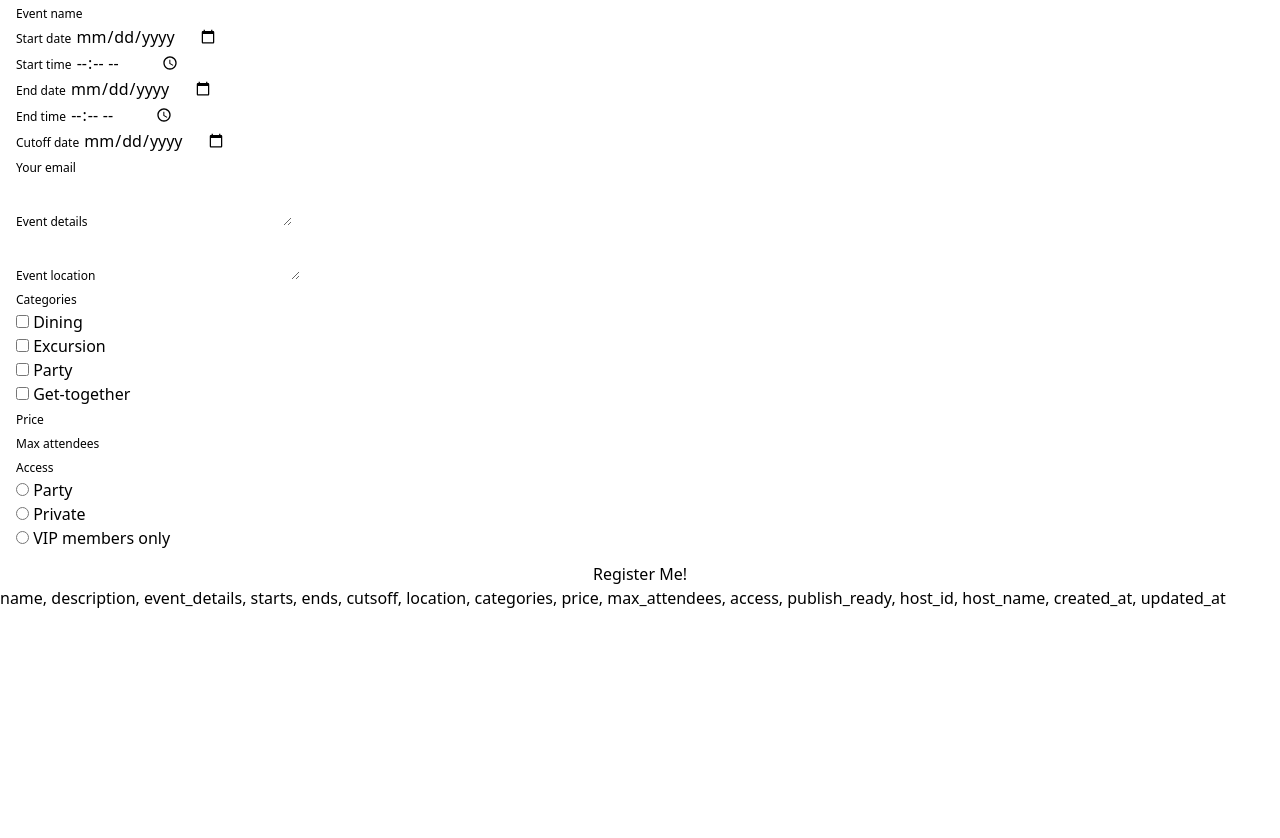
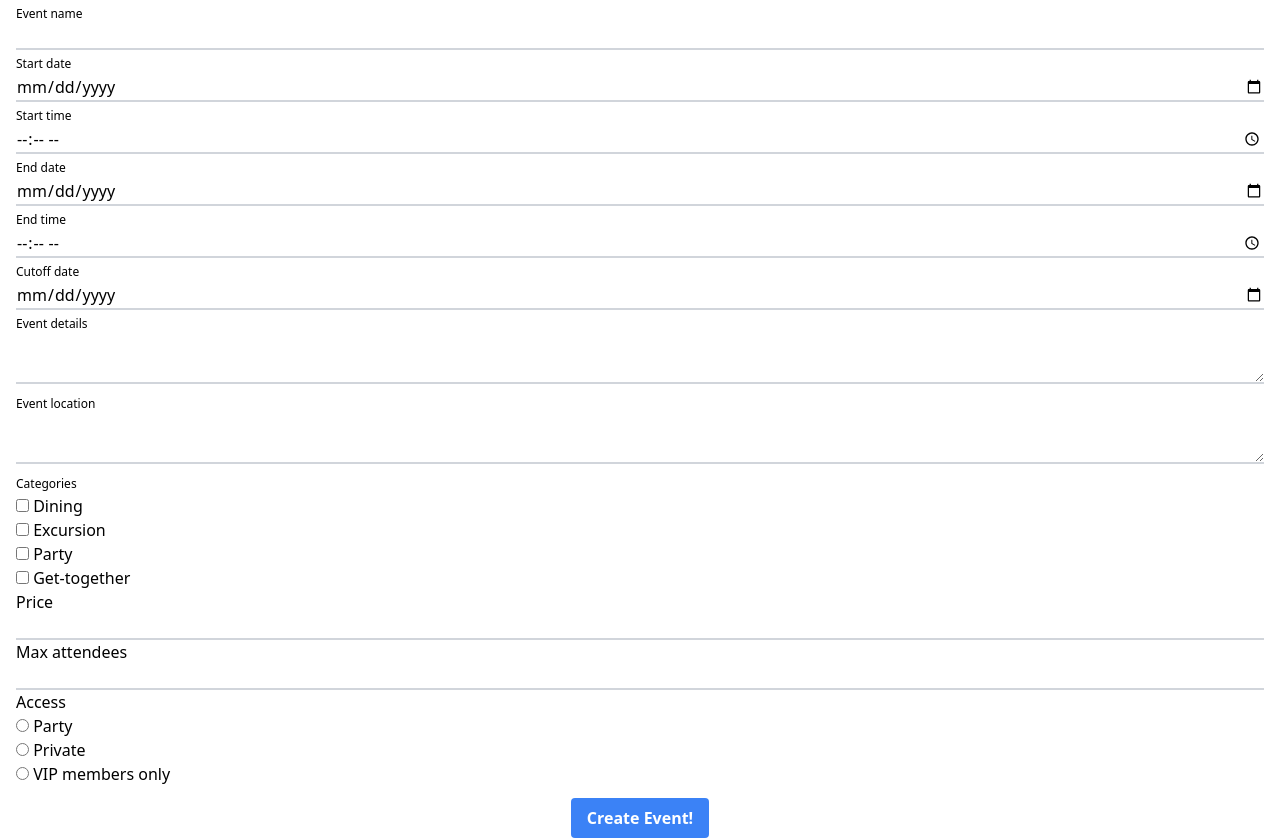
Before and after one commit to halbhelms/villages-restart, a SvelteKit app: page /events/create in a window 1280 px wide. Before the commit the page ends 800 px from the top, so only its background shows below. Built offline with nearby package versions, Linux system fonts and the light colour scheme.

Commit message:
Event creation form WIP 2

```diff
--- a/src/routes/events/create/+page.svelte
+++ b/src/routes/events/create/+page.svelte
@@ -38,11 +38,6 @@
   </div>
 
   <div class="px-4">
-    <label for="email" class="text-xs">Your email</label>
-    <input type="email" id="email" name="email" />
-  </div>
-
-  <div class="px-4">
     <label for="event_details" class="text-xs">Event details</label>
     <textarea id="event_details" name="event_details"></textarea>
   </div>
@@ -77,17 +72,17 @@
   </div>
 
   <div class="px-4">
-    <label for="price" class="text-xs">Price</label>
+    <label for="price" class="">Price</label>
     <input type="number" id="price" name="price" />
   </div>
 
   <div class="px-4">
-    <label for="max_attendees" class="text-xs">Max attendees</label>
+    <label for="max_attendees" class="">Max attendees</label>
     <input type="number" id="max_attendees" name="max_attendees" />
   </div>
 
   <div class="px-4">
-    <label for="access" class="text-xs">Access</label>
+    <label for="access" class="">Access</label>
   </div>
 
   <div class="px-4">
@@ -108,26 +103,19 @@
 
 
   <div class="flex justify-center mt-3">
-  <button>Register Me!</button>
+  <button>Create Event!</button>
   </div>
 
 </form>
 
 </main>
 
-name,
-        description,
-        event_details,
-        starts,
-        ends,
-        cutsoff,
-        location,
-        categories,
-        price,
-        max_attendees,
-        access,
-        publish_ready,
-        host_id,
-        host_name,
-        created_at,
-        updated_at
+<style lang="postcss">
+  input[type="text"], input[type="email"], input[type="number"], input[type="date"], input[type="time"], textarea {
+    @apply border-b-2 border-gray-300 focus:outline-none w-full;
+  }
+
+  button {
+    @apply bg-blue-500 text-white font-bold py-2 px-4 text-center rounded hover:bg-blue-700 focus:outline-none focus:ring-2 focus:ring-blue-600 focus:ring-opacity-50;
+  }
+</style>
```
